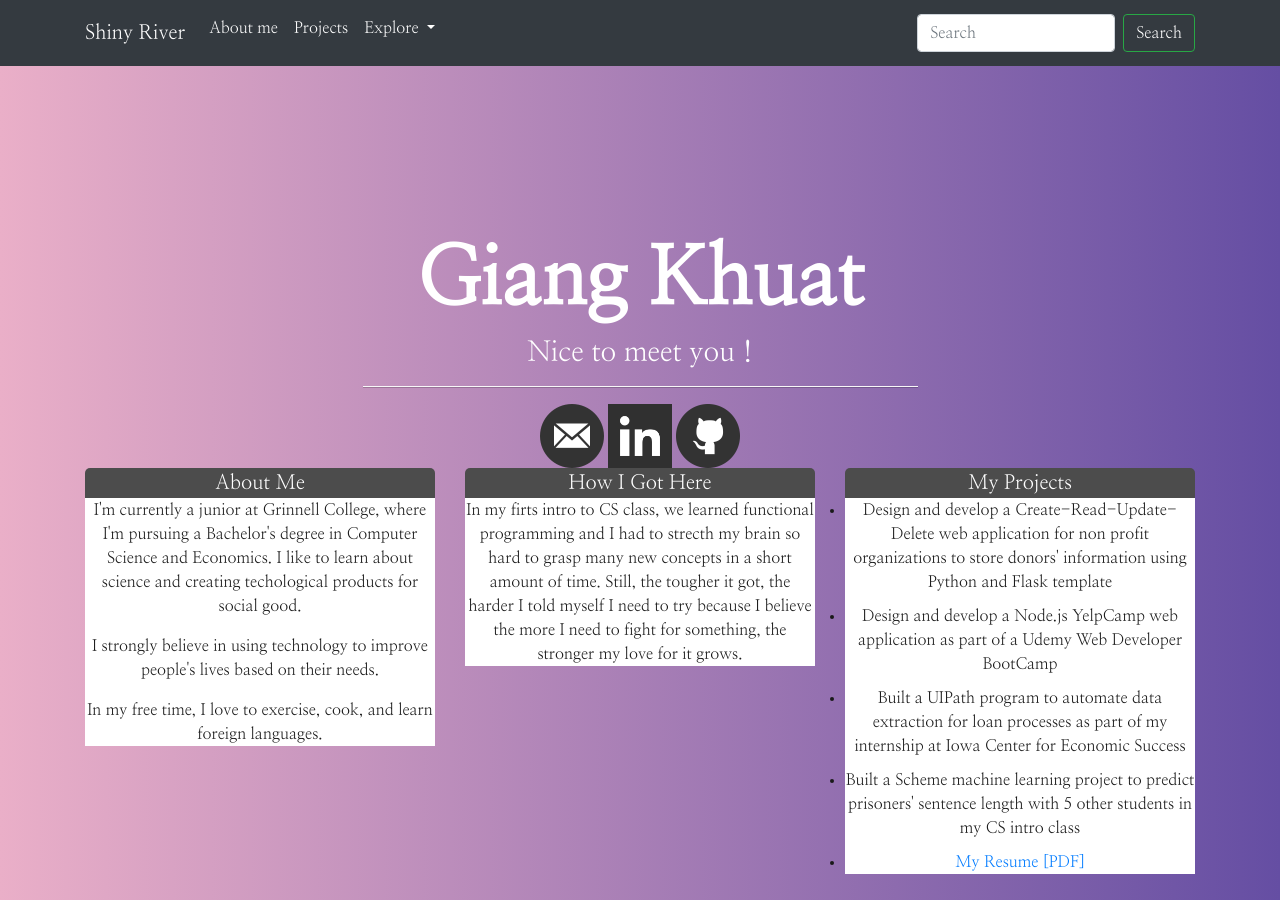
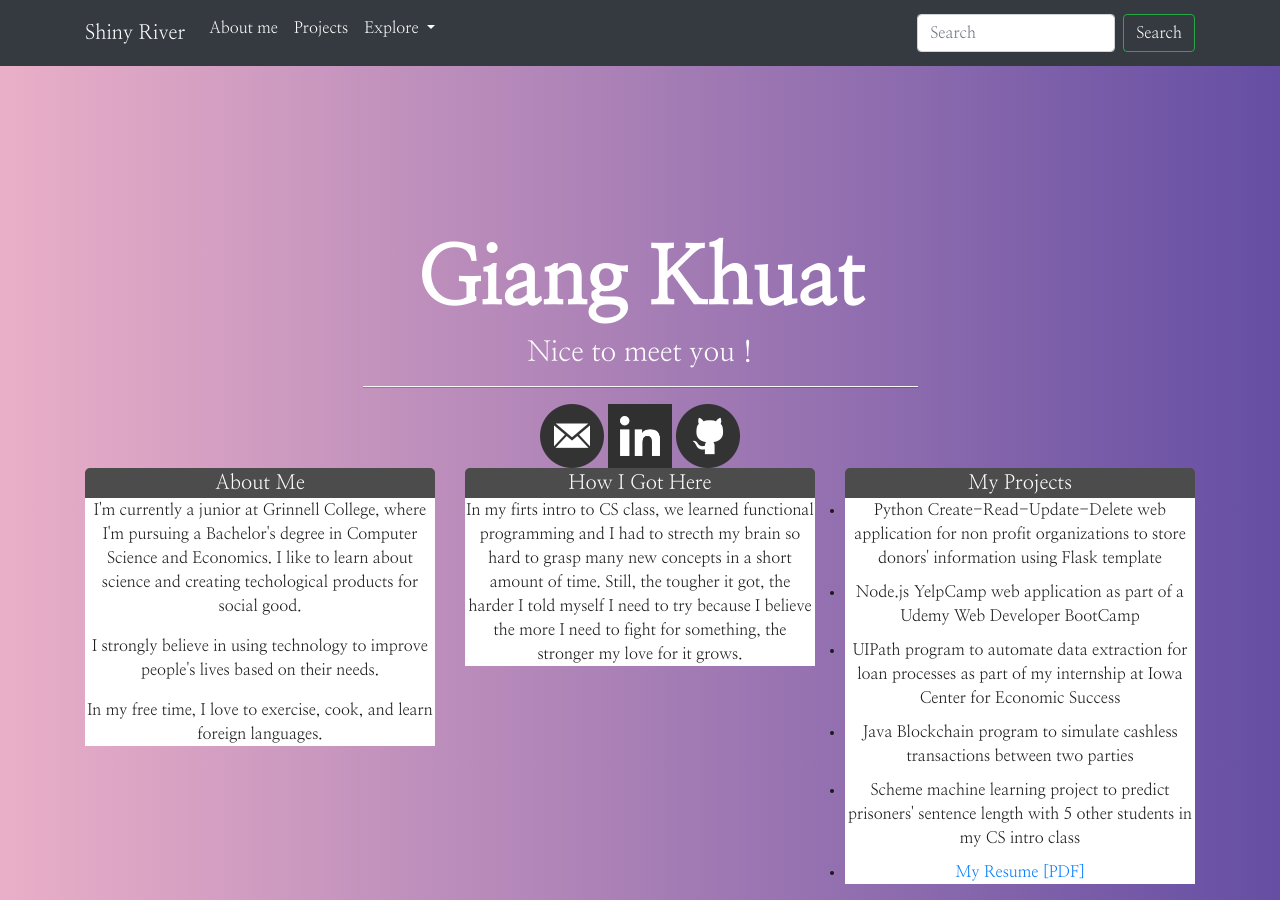
Before and after one commit to giangkhuat/giangkhuat.github.io, a Jekyll site: the page built from index.html, in a window 1280 px wide. Built offline with Jekyll 4.4.1, drawn with Linux system fonts in a browser that asks for light colours.

Commit message:
Update index.html

```diff
--- a/index.html
+++ b/index.html
@@ -12,22 +12,18 @@ title: Giang Khuat
 <div class="text-center">
    <!-- <h3 class="contact-heading">Drop me an <a href="mailto:khuatgia@grinnell.edu" target="_blank">email</a> anytime!
       </h3>  -->
-
    <div class="icons">
       <a id="email" href="mailto:khuatgia@grinnell.edu" target="_blank" alt="Email">
       <img src="pictures/email.png" alt="Email me" style="width: 64px; height: 64px;">
       </a>
-
       <a id="linkedin" href="https://www.linkedin.com/in/giangkhuat/" target="_blank">
       <img src="pictures/linkedin-logo.png" alt="Giang's LinkedIn" style="width: 64px; height: 64px;">
       </a>
-
       <a id="github" href="https://github.com/giangkhuat" target="_blank" alt="Giang's Github">
       <img src="pictures/github.png" style="width: 64px; height: 64px;">
       </a>
    </div>
 </div>
-
 <div class="container-2">
    <div class="row">
       <div class="col-md-4">
@@ -37,18 +33,15 @@ title: Giang Khuat
                <p class="intro">
                   I'm currently a junior at Grinnell College, where I'm pursuing a Bachelor's degree in Computer Science and Economics. I like to learn about science and creating techological products for social good.
                </p>
-
                <p class="intro">
                   I strongly believe in using technology to improve people's lives based on their needs.
                </p>
-
                <p class="intro">
                   In my free time, I love to exercise, cook, and learn foreign languages.
                </p>
             </div>
          </div>
       </div>
-
       <div class="col-md-4">
          <div class="panel panel-default">
             <div class="panel-heading">How I Got Here</div>
@@ -56,24 +49,22 @@ title: Giang Khuat
                <p>
                   In my firts intro to CS class, we learned functional programming and I had to strecth my brain so hard to grasp many new concepts in a short amount of time.
                   Still, the tougher it got, the harder I told myself I need to try because I believe the more I need to fight for something, the stronger my love for it grows.
-
             </div>
          </div>
       </div>
-
       <div class="col-md-4">
          <div class="panel panel-default">
             <div class="panel-heading">My Projects</div>
             <div class="panel-body">
-							<ul>
-								<li>Design and develop a Create-Read-Update-Delete web application for non profit organizations to store donors' information using Python and Flask template </li>
-								<li>Design and develop a Node.js YelpCamp web application as part of a Udemy Web Developer BootCamp</li>
-								<li>Built a UIPath program to automate data extraction for loan processes as part of my internship at Iowa Center for Economic Success</li>
-								<li>Built a Scheme machine learning project to predict prisoners' sentence length with 5 other students in my CS intro class</li>
+               <ul id="projects">
+                  <li>Python Create-Read-Update-Delete web application for non profit organizations to store donors' information using Flask template </li>
+                  <li>Node.js YelpCamp web application as part of a Udemy Web Developer BootCamp</li>
+                  <li>UIPath program to automate data extraction for loan processes as part of my internship at Iowa Center for Economic Success</li>
+		  <li a href="https://github.com/giangkhuat/Blockchain-Simulation-Program">Java Blockchain program to simulate cashless transactions between two parties </li>
+                  <li>Scheme machine learning project to predict prisoners' sentence length with 5 other students in my CS intro class</li>
                   <li>
                      <a href="files/GKhuat tech resume.pdf" target="_blank">My Resume [PDF]</a>
                   </li>
-
                </ul>
                <p> </p>
                <p> </p>
@@ -81,5 +72,4 @@ title: Giang Khuat
          </div>
       </div>
    </div>
-
 </div>
```
Lines whose indentation alone changed are shown as unchanged.
